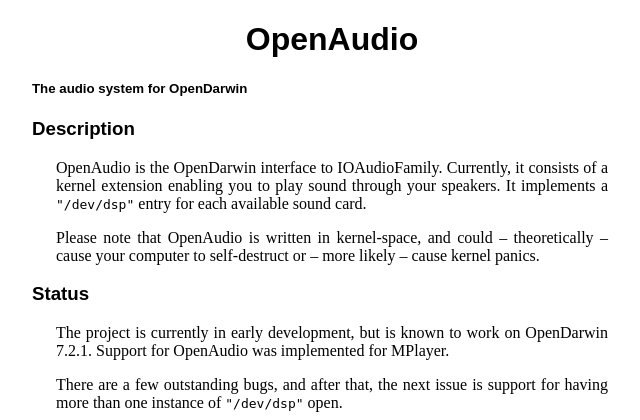
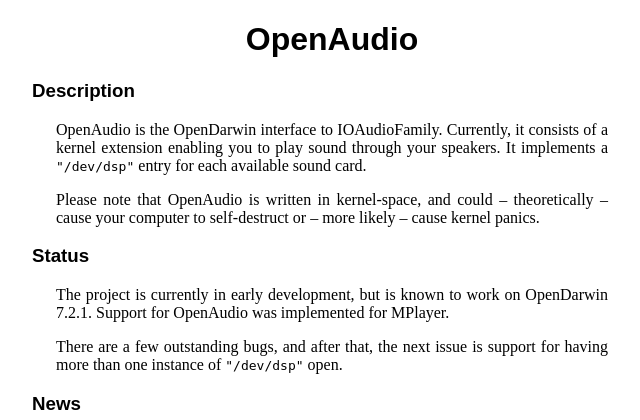
Before and after one commit to OpenDarwin-CVS/OpenAudio, a PHP site: page / in a window 1280 px wide. Shown: the top 420 px of the page, without its empty margins (308-948 px from the left). Run offline with PHP 8.4, Linux system fonts and the light colour scheme.

Commit message:
removing accidentally commited line

```diff
--- a/www/index.php
+++ b/www/index.php
@@ -28,7 +28,6 @@
   <body>
     <div id="main-block">
       <h1>OpenAudio</h1>
-      <h5>The audio system for OpenDarwin</h5>
       <h3>Description</h3>
       <p>
 	OpenAudio is the OpenDarwin interface to IOAudioFamily.
```
